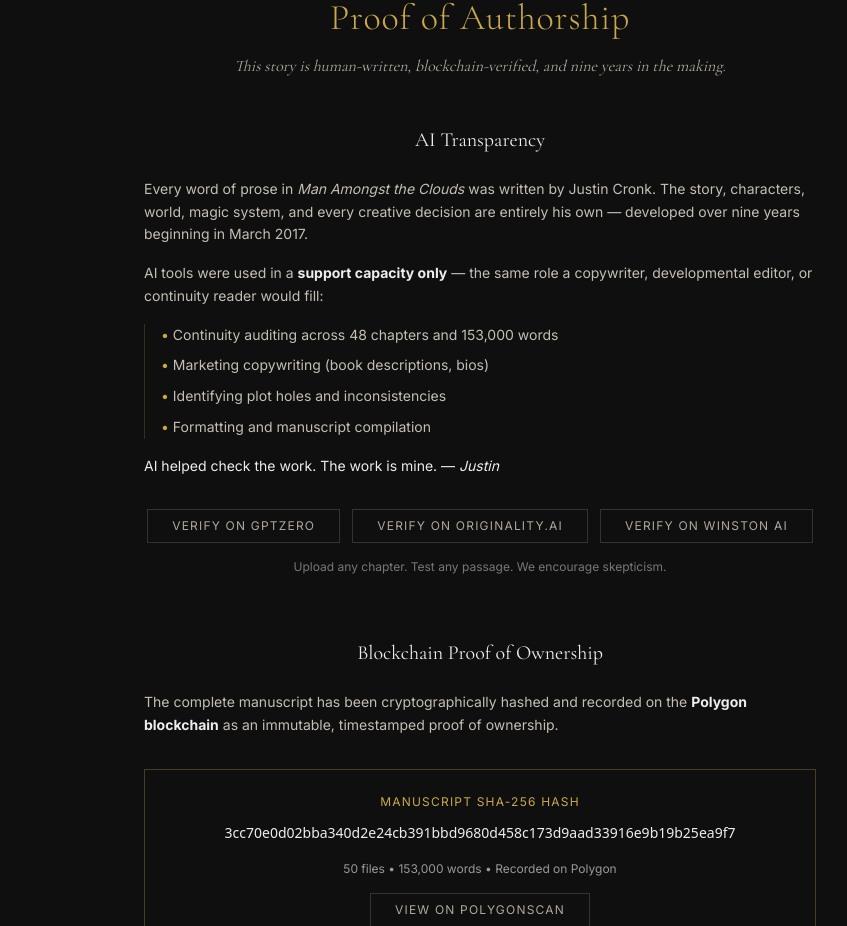
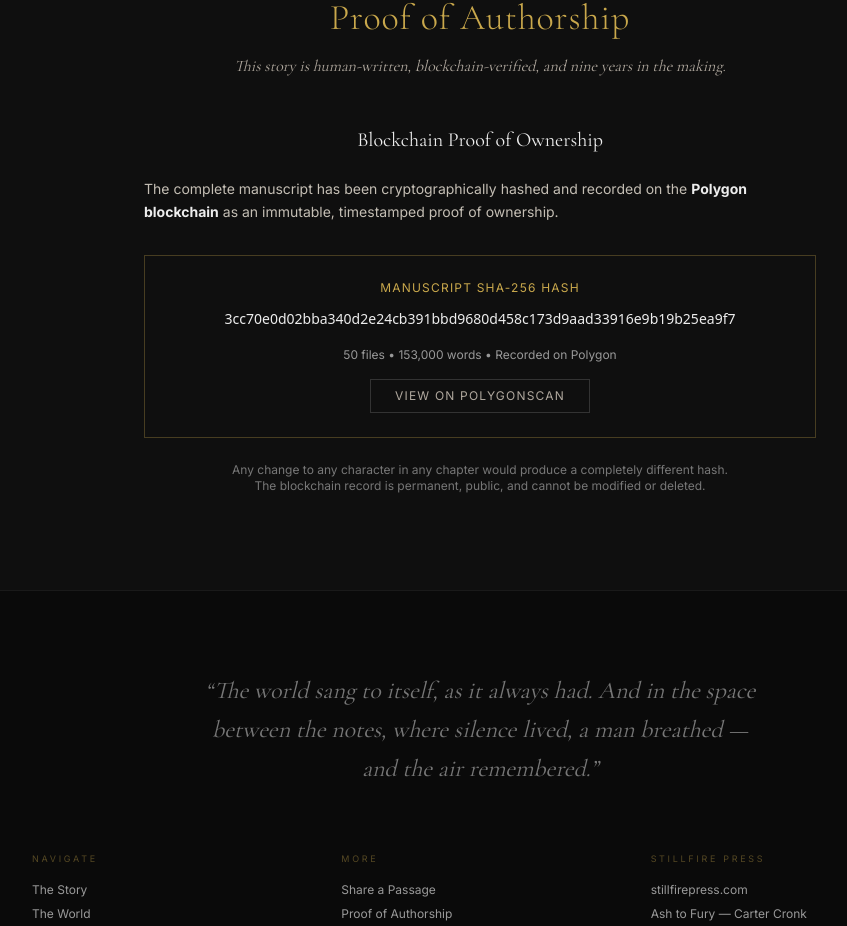
Before and after one commit to jcronkdc/manamongsttheclouds, a Next.js app: page / in a window 1280 px wide. Shown: the part 10477-11403 px from the top of the page, without its empty margins (160-1007 px from the left). Built offline with nearby package versions, Linux system fonts and the light colour scheme.

Commit message:
Remove AI transparency sections, keep blockchain proof

```diff
--- a/app/components/AuthorBios.tsx
+++ b/app/components/AuthorBios.tsx
@@ -106,47 +106,6 @@ export default function AuthorBios() {
           </div>
         </div>
 
-        {/* AI Transparency */}
-        <div className="mt-20 max-w-2xl mx-auto">
-          <h3 className="font-[family-name:var(--font-serif)] text-xl text-[#ededed] mb-6 text-center">
-            AI Transparency
-          </h3>
-          <div className="font-[family-name:var(--font-sans)] text-sm leading-relaxed text-[#999] space-y-4">
-            <p>
-              Every word of prose in our novels is human-written. The stories,
-              characters, worlds, and every creative decision are entirely the
-              authors&rsquo; own.
-            </p>
-            <p>
-              AI tools were used in a{" "}
-              <strong className="text-[#ededed]">support capacity only</strong>{" "}
-              &mdash; the same role a copywriter, developmental editor, or
-              continuity reader would fill:
-            </p>
-            <ul className="list-none space-y-2 pl-4 border-l border-[#c9a84c]/20">
-              <li>
-                <span className="text-[#c9a84c]">&bull;</span> Continuity
-                auditing across large manuscripts
-              </li>
-              <li>
-                <span className="text-[#c9a84c]">&bull;</span> Marketing
-                copywriting (book descriptions, bios)
-              </li>
-              <li>
-                <span className="text-[#c9a84c]">&bull;</span> Identifying plot
-                holes and inconsistencies
-              </li>
-              <li>
-                <span className="text-[#c9a84c]">&bull;</span> Formatting and
-                manuscript compilation
-              </li>
-            </ul>
-            <p className="text-[#ededed]">
-              AI helped check the work. The work is ours.
-            </p>
-          </div>
-        </div>
-
         {/* Blockchain Proof */}
         <div className="mt-16 max-w-2xl mx-auto">
           <h3 className="font-[family-name:var(--font-serif)] text-xl text-[#ededed] mb-6 text-center">
--- a/app/components/ProofSection.tsx
+++ b/app/components/ProofSection.tsx
@@ -9,78 +9,6 @@ export default function ProofSection() {
           This story is human-written, blockchain-verified, and nine years in
           the making.
         </p>
-
-        {/* AI Transparency */}
-        <div className="mb-16">
-          <h3 className="font-[family-name:var(--font-serif)] text-xl text-[#ededed] mb-6 text-center">
-            AI Transparency
-          </h3>
-          <div className="font-[family-name:var(--font-sans)] text-sm leading-relaxed text-[#c4beb4] space-y-4">
-            <p>
-              Every word of prose in <em>Man Amongst the Clouds</em> was written
-              by Justin Cronk. The story, characters, world, magic system, and
-              every creative decision are entirely his own &mdash; developed
-              over nine years beginning in March 2017.
-            </p>
-            <p>
-              AI tools were used in a{" "}
-              <strong className="text-[#ededed]">support capacity only</strong>{" "}
-              &mdash; the same role a copywriter, developmental editor, or
-              continuity reader would fill:
-            </p>
-            <ul className="list-none space-y-2 pl-4 border-l border-[#c9a84c]/20">
-              <li>
-                <span className="text-[#c9a84c]">&bull;</span> Continuity
-                auditing across 48 chapters and 153,000 words
-              </li>
-              <li>
-                <span className="text-[#c9a84c]">&bull;</span> Marketing
-                copywriting (book descriptions, bios)
-              </li>
-              <li>
-                <span className="text-[#c9a84c]">&bull;</span> Identifying plot
-                holes and inconsistencies
-              </li>
-              <li>
-                <span className="text-[#c9a84c]">&bull;</span> Formatting and
-                manuscript compilation
-              </li>
-            </ul>
-            <p className="text-[#ededed]">
-              AI helped check the work. The work is mine. &mdash;{" "}
-              <em>Justin</em>
-            </p>
-          </div>
-          <div className="mt-8 flex flex-col sm:flex-row gap-3 justify-center">
-            <a
-              href="https://gptzero.me"
-              target="_blank"
-              rel="noopener noreferrer"
-              className="px-6 py-2 border border-[#333] text-[#b0a89e] font-[family-name:var(--font-sans)] text-xs tracking-widest uppercase hover:border-[#c9a84c] hover:text-[#c9a84c] transition-colors text-center"
-            >
-              Verify on GPTZero
-            </a>
-            <a
-              href="https://originality.ai"
-              target="_blank"
-              rel="noopener noreferrer"
-              className="px-6 py-2 border border-[#333] text-[#b0a89e] font-[family-name:var(--font-sans)] text-xs tracking-widest uppercase hover:border-[#c9a84c] hover:text-[#c9a84c] transition-colors text-center"
-            >
-              Verify on Originality.ai
-            </a>
-            <a
-              href="https://gowinston.ai"
-              target="_blank"
-              rel="noopener noreferrer"
-              className="px-6 py-2 border border-[#333] text-[#b0a89e] font-[family-name:var(--font-sans)] text-xs tracking-widest uppercase hover:border-[#c9a84c] hover:text-[#c9a84c] transition-colors text-center"
-            >
-              Verify on Winston AI
-            </a>
-          </div>
-          <p className="font-[family-name:var(--font-sans)] text-xs text-[#777] text-center mt-4">
-            Upload any chapter. Test any passage. We encourage skepticism.
-          </p>
-        </div>
 
         {/* Blockchain Proof */}
         <div>
```
